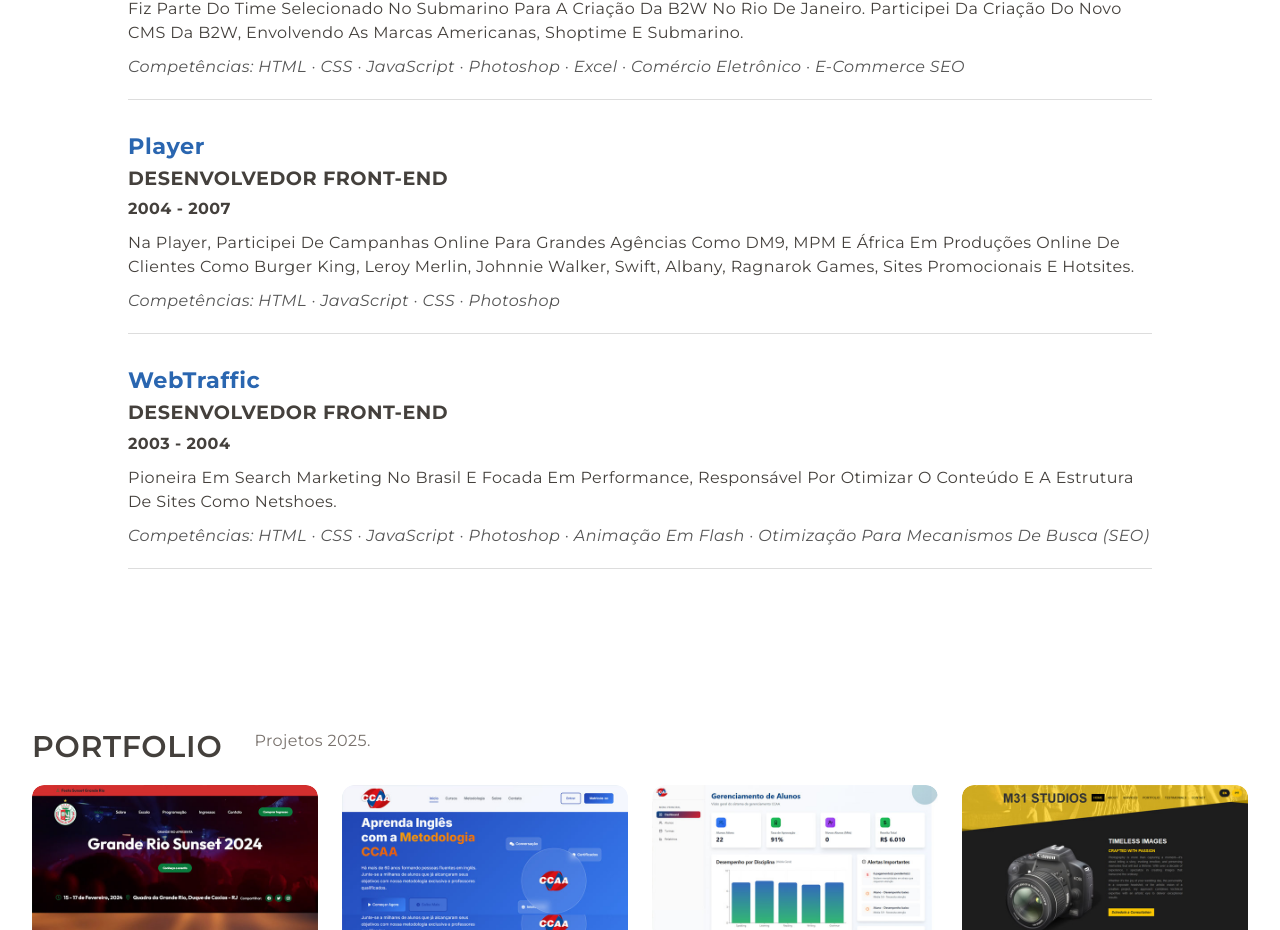
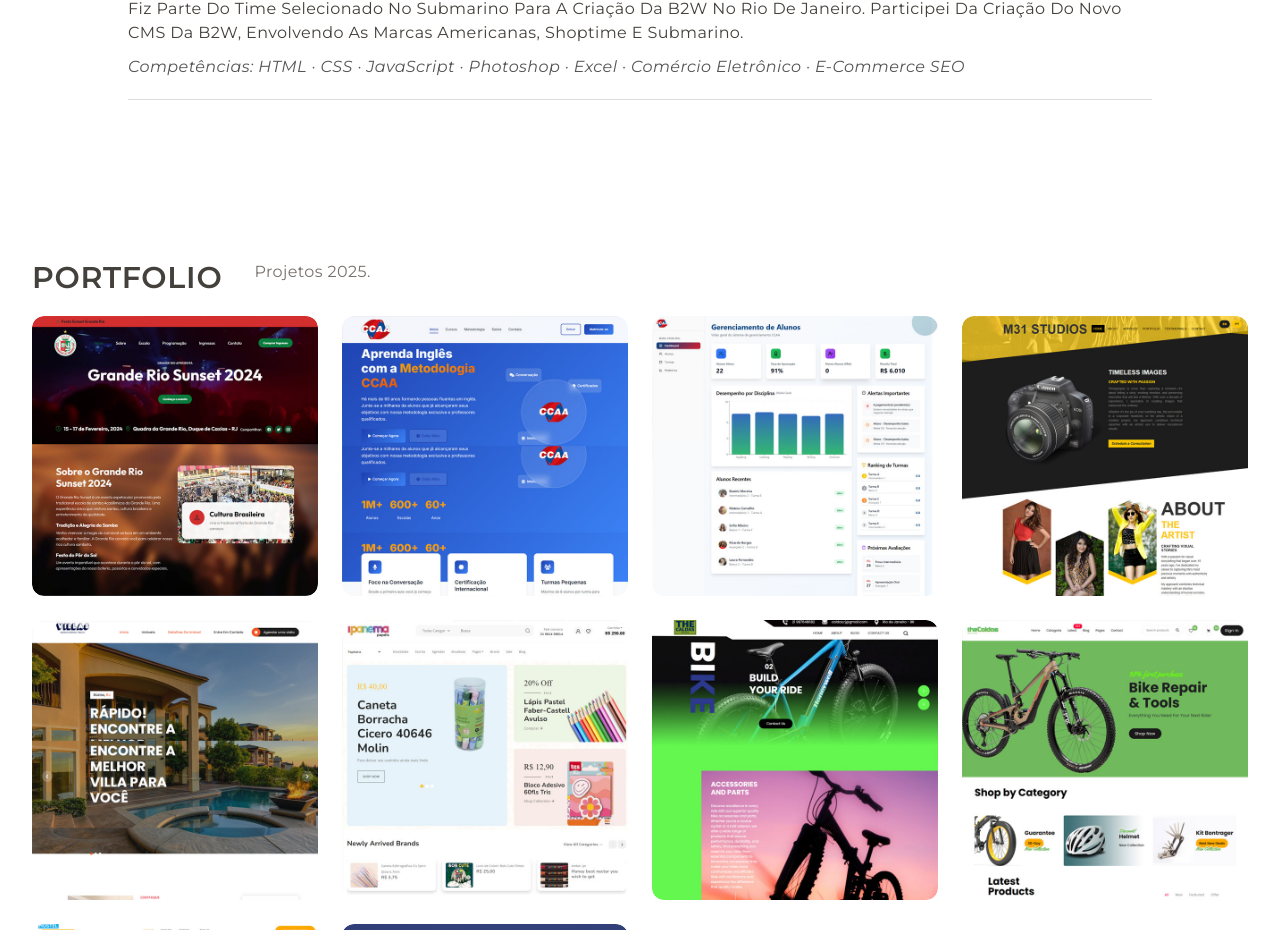
Before and after one commit to felipecm37/port2025, a Vue app: page / in a window 1280 px wide. Shown: the part 2570-3500 px from the top of the page. Built offline with nearby package versions, Linux system fonts and the light colour scheme.

Commit message:
Add files via upload

```diff
--- a/src/sections/PelifeSection.vue
+++ b/src/sections/PelifeSection.vue
@@ -65,25 +65,6 @@
                     E-commerce SEO</div>
             </li>
 
-            <li class="job">
-                <div class="company">Player</div>
-                <div class="job-title">DESENVOLVEDOR FRONT-END</div>
-                <div class="period">2004 - 2007</div>
-                <div class="description">Na Player, participei de campanhas online para grandes agências como DM9, MPM e
-                    África em produções online de clientes como Burger King, Leroy Merlin, Johnnie Walker, Swift,
-                    Albany, Ragnarok Games, sites promocionais e hotsites.</div>
-                <div class="skills">Competências: HTML · JavaScript · CSS · Photoshop</div>
-            </li>
-
-            <li class="job">
-                <div class="company">WebTraffic</div>
-                <div class="job-title">DESENVOLVEDOR FRONT-END</div>
-                <div class="period">2003 - 2004</div>
-                <div class="description">Pioneira em search marketing no Brasil e focada em performance, responsável por
-                    otimizar o conteúdo e a estrutura de sites como Netshoes.</div>
-                <div class="skills">Competências: HTML · CSS · JavaScript · Photoshop · Animação em Flash · Otimização
-                    para mecanismos de busca (SEO)</div>
-            </li>
         </ul>
         </p>
         <!-- Main text end -->
```
